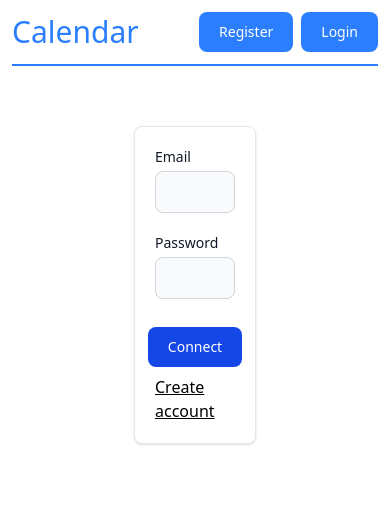
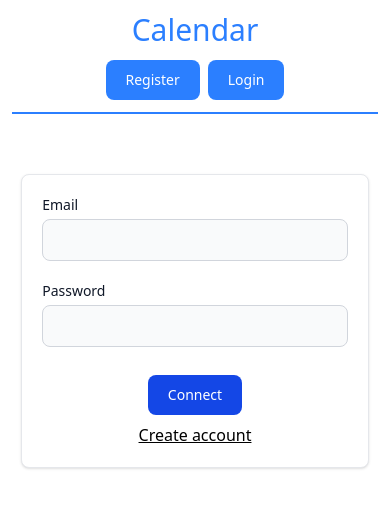
Before and after one commit to LucasHumbert/doctolibre-frontend, a Next.js app: page /login in a window 390 px wide. Shown: the top 508 px of the page. Built offline with nearby package versions, Linux system fonts and the light colour scheme; no server answers.

Commit message:
responsive navbar and auth

```diff
--- a/src/app/(auth)/login/page.tsx
+++ b/src/app/(auth)/login/page.tsx
@@ -8,7 +8,7 @@ export default function LoginPage() {
             "use server"
             await login(formData)
         }}
-        className='flex flex-col items-center w-1/3 mt-12 m-auto p-5 bg-white border border-gray-200 rounded-lg shadow-sm'
+        className='flex flex-col items-center w-[95%] sm:w-[500px] mt-12 m-auto p-5 bg-white border border-gray-200 rounded-lg shadow-sm'
     >
         <AuthInput name='email' label='Email' type='email' required />
 
--- a/src/app/(auth)/register/page.tsx
+++ b/src/app/(auth)/register/page.tsx
@@ -10,7 +10,7 @@ export default function RegisterPage() {
 
     return <form
         action={action}
-        className='flex flex-col items-center w-1/3 mt-12 m-auto p-5 bg-white border border-gray-200 rounded-lg shadow-sm'
+        className='flex flex-col items-center w-[95%] sm:w-[500px] mt-12 m-auto p-5 bg-white border border-gray-200 rounded-lg shadow-sm'
     >
         <AuthInput
             name='firstname'
--- a/src/app/components/NavBar/logged-bar.tsx
+++ b/src/app/components/NavBar/logged-bar.tsx
@@ -4,10 +4,12 @@ import LoggedBarMenuItem from "@/app/components/NavBar/logged-bar-menu-item";
 
 export default function LoggedBar() {
     return <>
-        <div>
+        <div className='mb-3 sm:mb-0'>
             <LoggedBarMenuItem text='Home' link='/home' />
             <LoggedBarMenuItem text='Profile' link='/profile' />
         </div>
-        <BlueButton text='Sign out' onClick={logout} />
+        <div className='mb-2 sm:mb-0'>
+            <BlueButton text='Sign out' onClick={logout} />
+        </div>
     </>
 }
--- a/src/app/components/NavBar/nav-bar.tsx
+++ b/src/app/components/NavBar/nav-bar.tsx
@@ -7,13 +7,18 @@ export default async function NavBar() {
     const session = await auth()
 
     return <>
-        <div className="w-full h-16 px-3 flex flex-row justify-between items-center">
-            <Link href={session?.user ? '/home' : '/'} className='text-3xl text-blue-500'>Calendar</Link>
+        <div className="w-full sm:h-16 px-3 flex flex-col sm:flex-row justify-between items-center">
+            <Link
+                href={session?.user ? '/home' : '/'}
+                className='text-3xl text-blue-500 my-3 sm:my-0'
+            >
+                Calendar
+            </Link>
 
             { session?.user ? (
                 <LoggedBar />
             ) : (
-                <div>
+                <div className='mb-3 sm:mb-0'>
                     <Link href='/register' className='mr-2'>
                         <BlueButton text='Register' />
                     </Link>
--- a/src/app/components/blue-button.tsx
+++ b/src/app/components/blue-button.tsx
@@ -1,7 +1,7 @@
 export default function BlueButton({ text, onClick }: { text: string, onClick?: () => void }) {
     return <button
         onClick={onClick}
-        className="cursor-pointer text-white bg-blue-500 hover:bg-gray-900 font-medium rounded-lg text-sm px-5 py-2.5"
+        className="cursor-pointer text-white bg-blue-500 whitespace-nowrap hover:bg-gray-900 font-medium rounded-lg text-sm px-5 py-2.5"
     >
         {text}
     </button>
```
